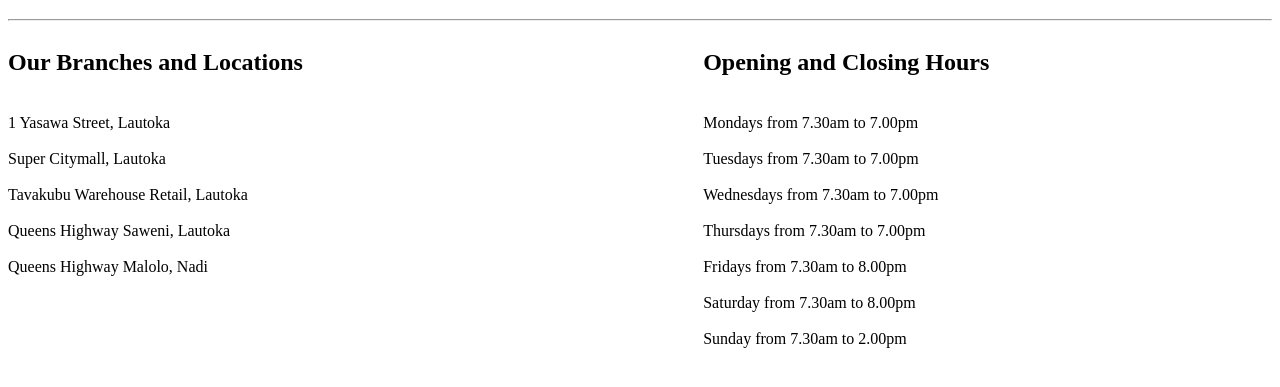
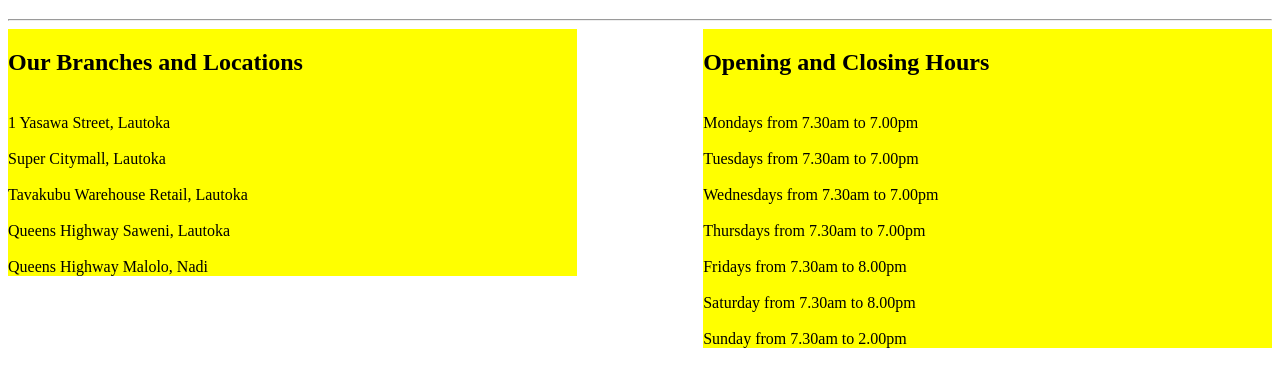
Before and after one commit to Zeph-Conner/RIL, a plain HTML site: page index.html in a window 1280 px wide. Shown: the part 61-448 px from the top of the page. Drawn offline with Linux system fonts and the light colour scheme.

Commit message:
Update style.css

```diff
--- a/style.css
+++ b/style.css
@@ -3,7 +3,7 @@
   text-align: center;
 }
 
-.locations and hours,title {
+.locations-and-hours,title {
   background-color: yellow;
   font-color: black;
 }
```
